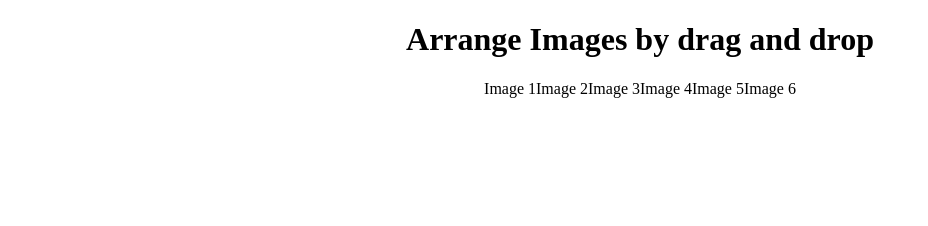
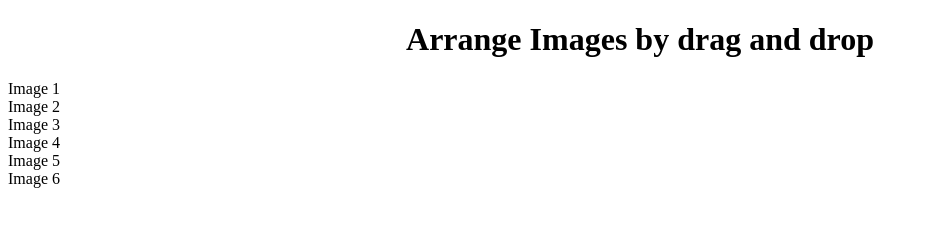
Before and after one commit to acciojob/Better-Instagram-techdeepak1996, a website: page main.html in a window 1280 px wide. Shown: the whole page, without its empty margins (0-928 px from the left). Drawn offline with Linux system fonts and the light colour scheme.

Commit message:
created a submission

```diff
--- a/main.html
+++ b/main.html
@@ -10,13 +10,11 @@
   </head>
   <body>
     <h1 style="text-align: center">Arrange Images by drag and drop</h1>
-    <div class="flex" id="parent">
-      <div draggable="true" class="image" >Image 1</div>
-      <div draggable="true" class="image" >Image 2</div>
-      <div draggable="true" class="image" >Image 3</div>
-      <div draggable="true" class="image" >Image 4</div>
-      <div draggable="true" class="image" >Image 5</div>
-      <div draggable="true" class="image" >Image 6</div>
-    </div>
+    <div draggable="true" class="image" id="drag1">Image 1</div>
+<div draggable="true" class="image" id="drag2">Image 2</div>
+<div draggable="true" class="image" id="drag3">Image 3</div>
+<div draggable="true" class="image" id="drag4">Image 4</div>
+<div draggable="true" class="image" id="drag5">Image 5</div>
+<div draggable="true" class="image" id="drag6">Image 6</div>
   </body>
 </html>
```
